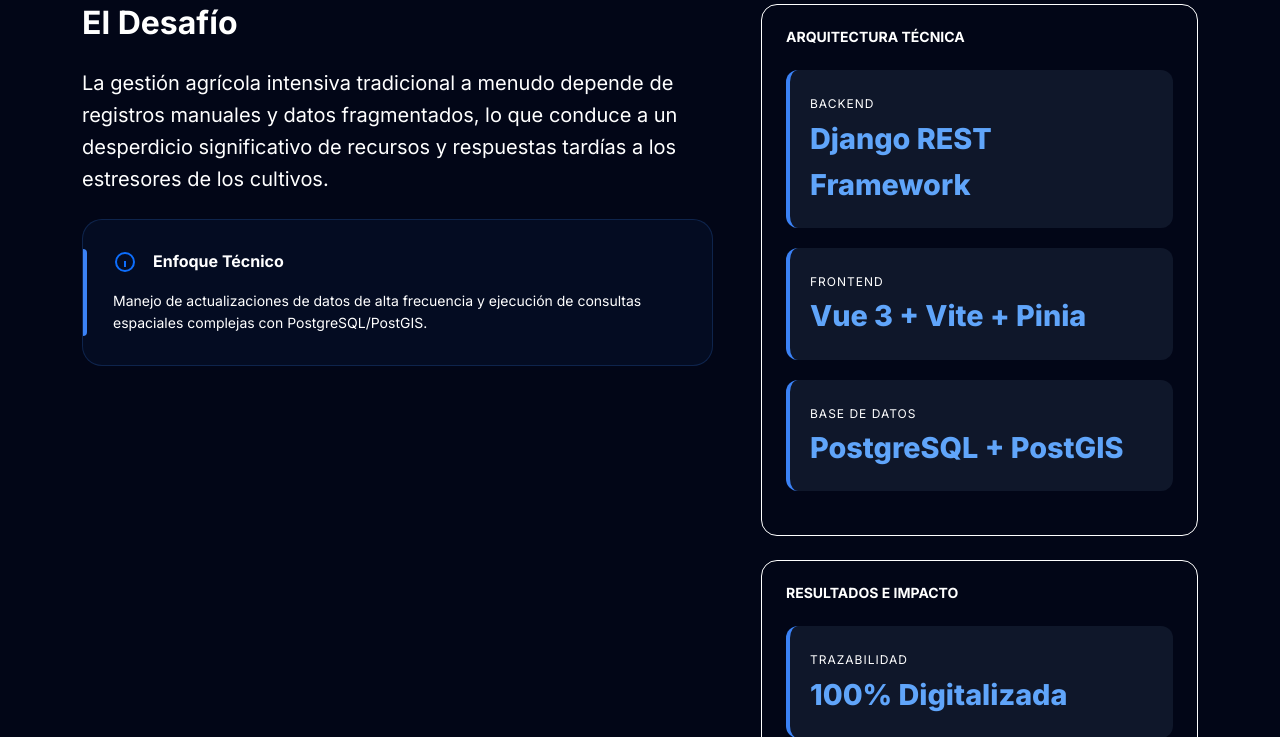
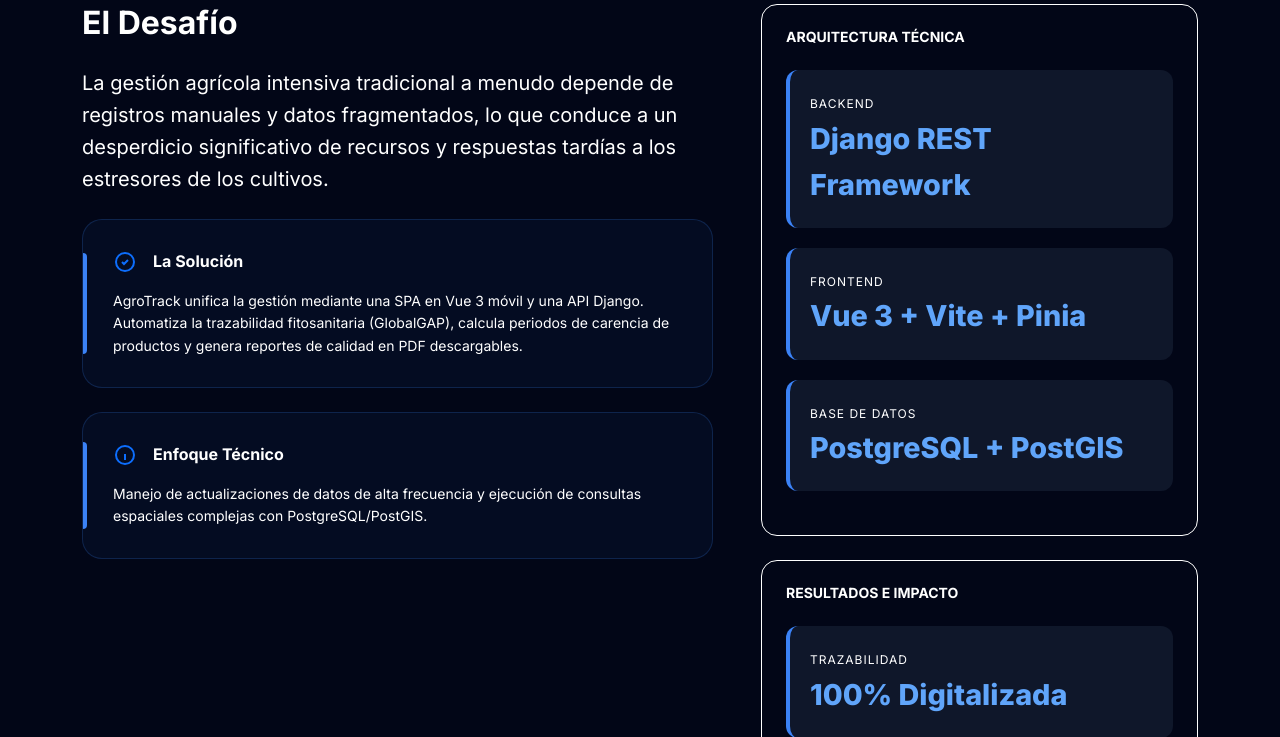
Before and after one commit to marcoscufre/portfolio, a Django app: page /proyecto/agrotrack/ in a window 1280 px wide. Shown: the part 944-1681 px from the top of the page. Run offline with Django 5.2, Linux system fonts and the light colour scheme.

Commit message:
cambio altura

```diff
--- a/core/templates/proyecto_agrotrack.html
+++ b/core/templates/proyecto_agrotrack.html
@@ -77,6 +77,15 @@
                     <p class="text-muted fs-5 mb-4">
                         La gestión agrícola intensiva tradicional a menudo depende de registros manuales y datos fragmentados, lo que conduce a un desperdicio significativo de recursos y respuestas tardías a los estresores de los cultivos.
                     </p>
+                    <div class="challenge-box mb-4">
+                        <div class="d-flex align-items-center gap-3 mb-3">
+                            <svg width="24" height="24" class="text-primary" fill="none" stroke="currentColor" stroke-width="2" viewBox="0 0 24 24"><path d="M9 12l2 2 4-4m6 2a9 9 0 11-18 0 9 9 0 0118 0z"></path></svg>
+                            <h6 class="mb-0 fw-bold">La Solución</h6>
+                        </div>
+                        <p class="text-muted mb-0 small">
+                            AgroTrack unifica la gestión mediante una SPA en Vue 3 móvil y una API Django. Automatiza la trazabilidad fitosanitaria (GlobalGAP), calcula periodos de carencia de productos y genera reportes de calidad en PDF descargables.
+                        </p>
+                    </div>
                     <div class="challenge-box">
                         <div class="d-flex align-items-center gap-3 mb-3">
                             <svg width="24" height="24" class="text-primary" fill="none" stroke="currentColor" stroke-width="2" viewBox="0 0 24 24"><path d="M13 16h-1v-4h-1m1-4h.01M21 12a9 9 0 11-18 0 9 9 0 0118 0z"></path></svg>
```
